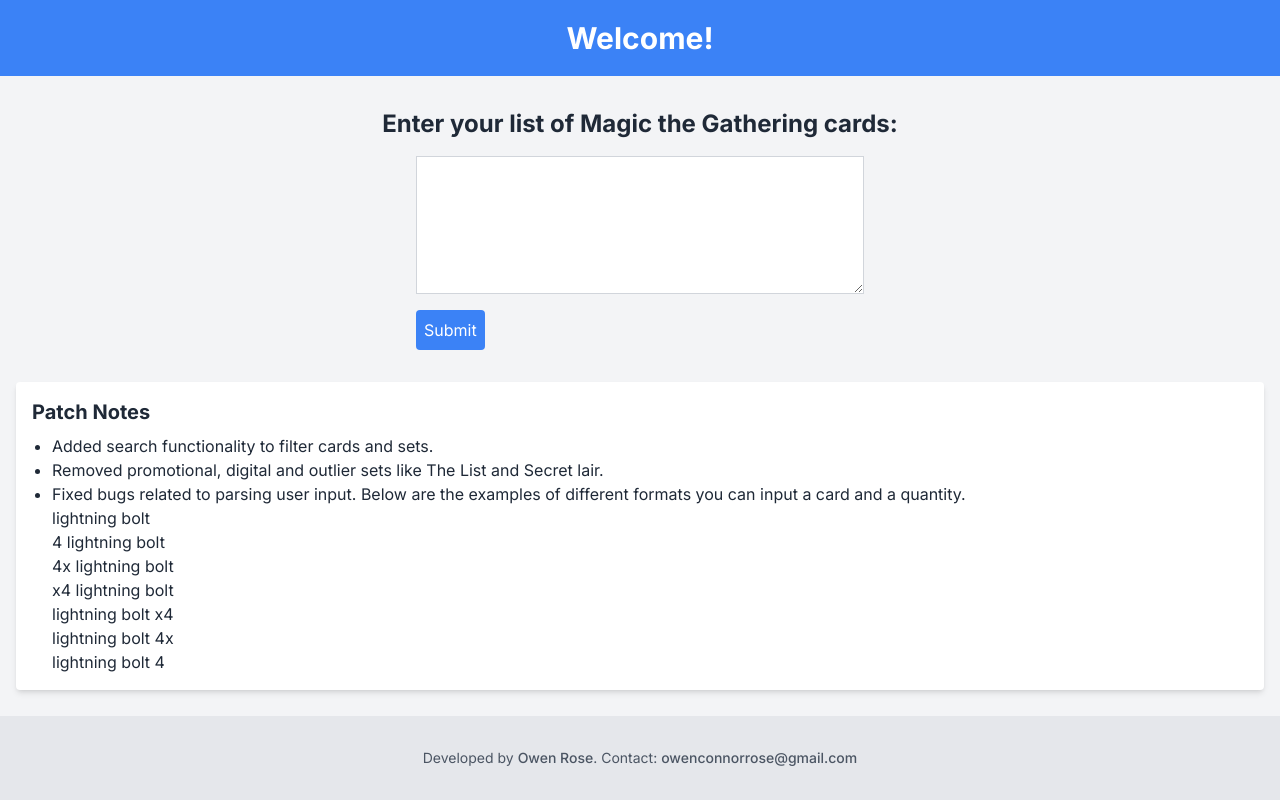
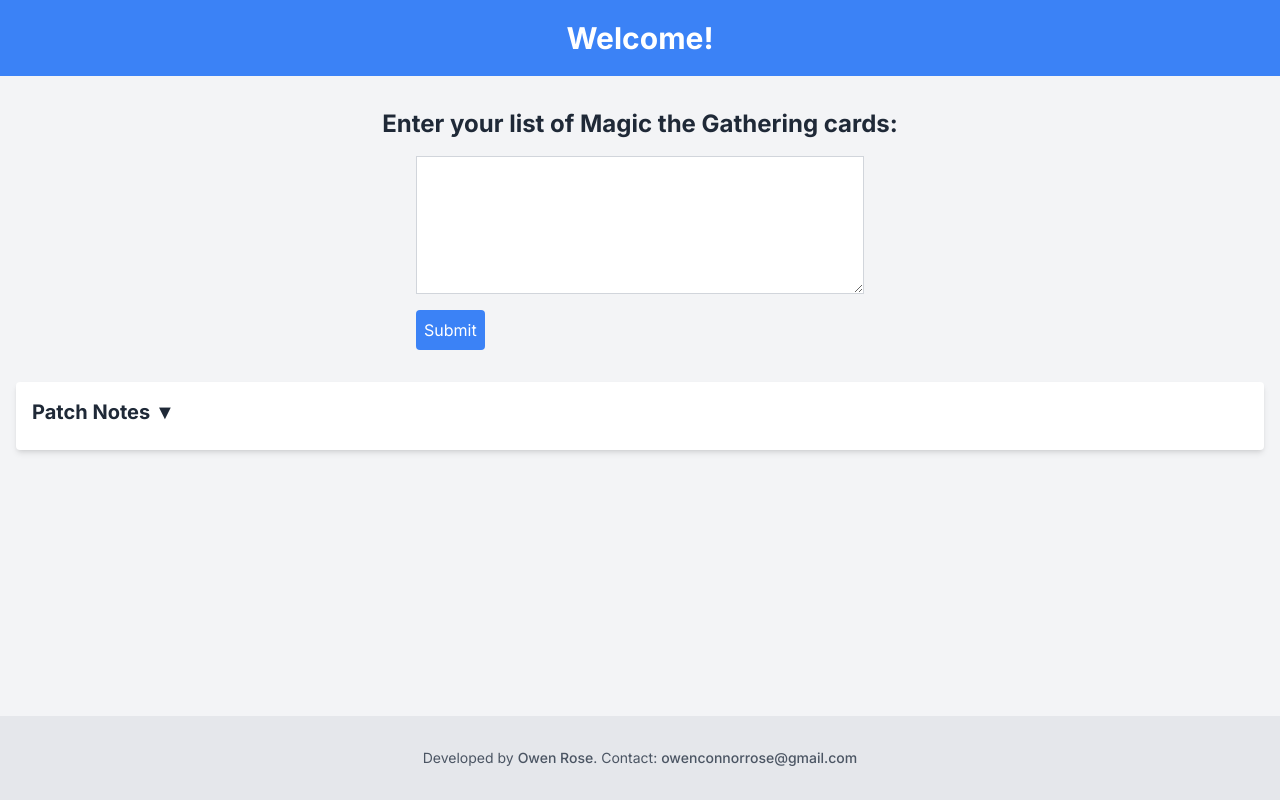
Before and after one commit to Owen-Rose/FranticSort, a Next.js app: page / in a window 1280 px wide. Built offline with nearby package versions, Linux system fonts and the light colour scheme.

Commit message:
added vercel analytics and more Ui friend patch notes

```diff
--- a/app/components/PatchNotes.js
+++ /dev/null
@@ -1,32 +0,0 @@
-import React from "react";
-
-const PatchNotes = () => {
-  return (
-    <div className="bg-white p-4 rounded shadow-md">
-      <h2 className="text-xl font-bold mb-2">Patch Notes</h2>
-      <ul className="list-disc pl-5">
-        <li>Added search functionality to filter cards and sets.</li>
-        <li>
-          Removed promotional, digital and outlier sets like The List and Secret
-          lair.
-        </li>
-        <li>
-          Fixed bugs related to parsing user input. Below are the examples of
-          different formats you can input a card and a quantity.
-          <ul>
-            <li>lightning bolt</li>
-            <li>4 lightning bolt</li>
-            <li>4x lightning bolt</li>
-            <li>x4 lightning bolt</li>
-            <li>lightning bolt x4</li>
-            <li>lightning bolt 4x</li>
-            <li>lightning bolt 4</li>
-          </ul>
-        </li>
-        {/* Add more patch notes as needed */}
-      </ul>
-    </div>
-  );
-};
-
-export default PatchNotes;
--- /dev/null
+++ b/app/components/PatchNotes.tsx
@@ -0,0 +1,38 @@
+import React, { useState } from "react";
+
+const PatchNotes: React.FC = () => {
+  const [isOpen, setIsOpen] = useState<boolean>(false);
+
+  return (
+    <div className="bg-white p-4 rounded shadow-md cursor-pointer">
+      <h2 className="text-xl font-bold mb-2" onClick={() => setIsOpen(!isOpen)}>
+        Patch Notes {isOpen ? "▲" : "▼"}
+      </h2>
+      {isOpen && (
+        <ul className="list-disc pl-5">
+          <li>Added search functionality to filter cards and sets.</li>
+          <li>
+            Removed promotional, digital, and outlier sets like The List and
+            Secret Lair.
+          </li>
+          <li>
+            Fixed bugs related to parsing user input. Below are the examples of
+            different formats you can input a card and a quantity.
+            <ul>
+              <li>lightning bolt</li>
+              <li>4 lightning bolt</li>
+              <li>4x lightning bolt</li>
+              <li>x4 lightning bolt</li>
+              <li>lightning bolt x4</li>
+              <li>lightning bolt 4x</li>
+              <li>lightning bolt 4</li>
+            </ul>
+          </li>
+          {/* Add more patch notes as needed */}
+        </ul>
+      )}
+    </div>
+  );
+};
+
+export default PatchNotes;
--- a/app/layout.tsx
+++ b/app/layout.tsx
@@ -1,6 +1,7 @@
 import type { Metadata } from "next";
 import { Inter } from "next/font/google";
 import "./globals.css";
+import { Analytics } from "@vercel/analytics/react";
 
 const inter = Inter({ subsets: ["latin"] });
 
--- a/package.json
+++ b/package.json
@@ -9,6 +9,7 @@
     "lint": "next lint"
   },
   "dependencies": {
+    "@vercel/analytics": "^1.2.2",
     "axios": "^1.6.7",
     "next": "14.1.0",
     "react": "^18",
```
Also changed, not shown: 1 other file (tests, documents, lock files or other folders).
